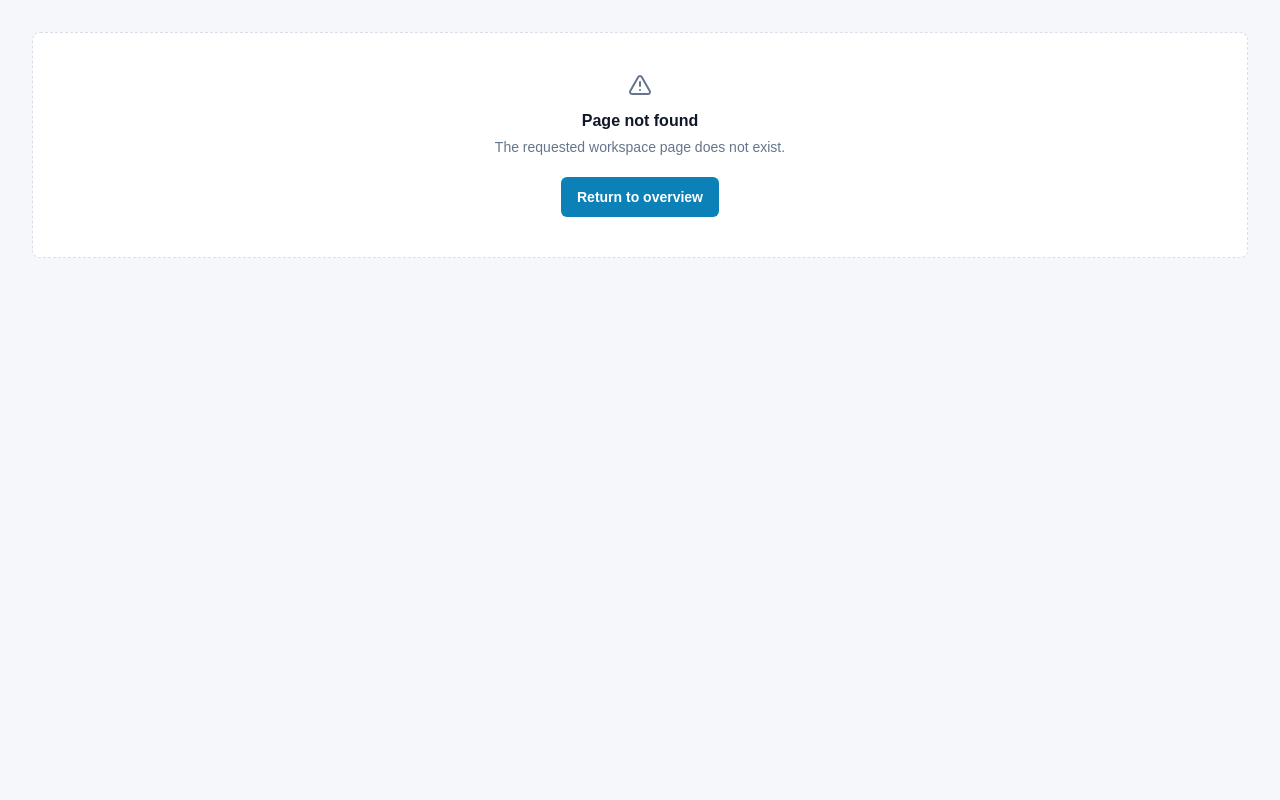
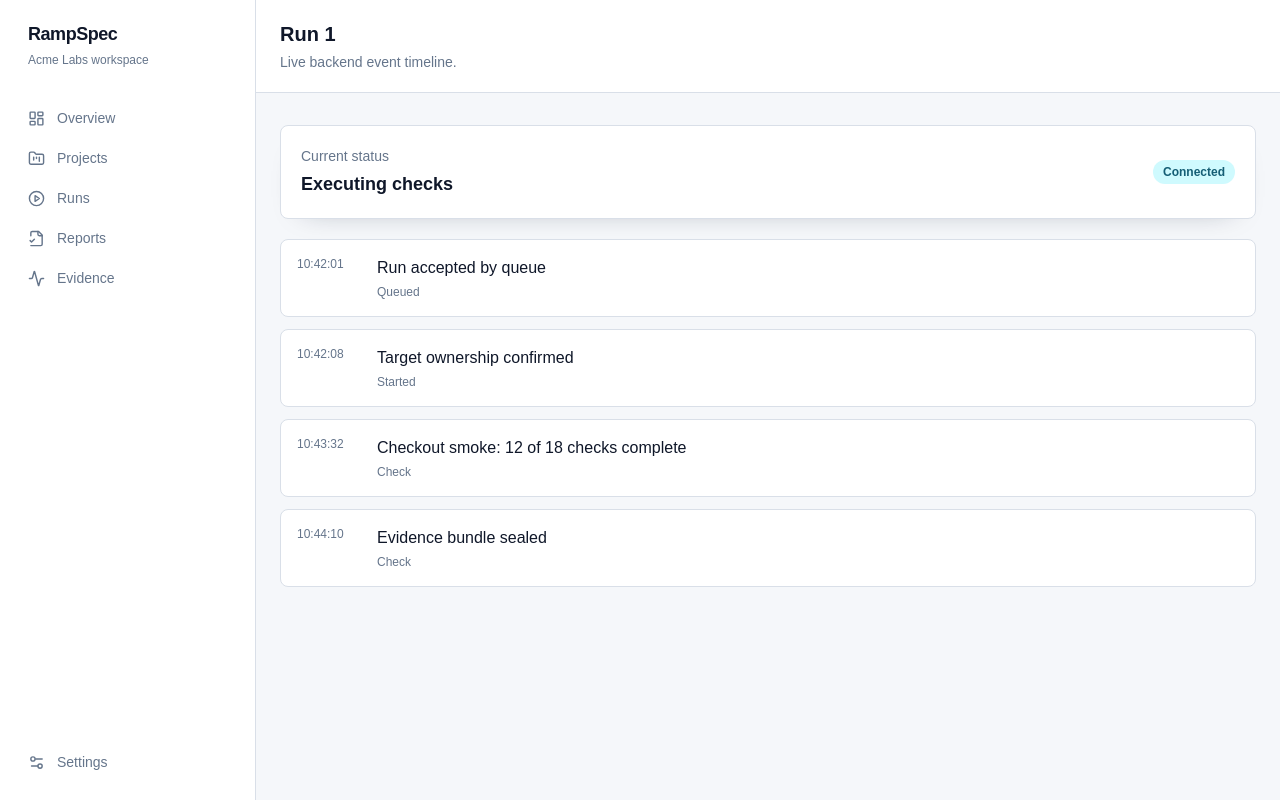
Before and after one commit to ramspec-labs/rampspec-frontend, a Next.js app: page /runs/1 in a window 1280 px wide. Before the commit this address had no page. Built offline with nearby package versions, Linux system fonts and the light colour scheme.

Commit message:
Build live run timeline

```diff
--- /dev/null
+++ b/src/app/runs/[runId]/page.tsx
@@ -0,0 +1,4 @@
+import { AppShell } from "@/components/app-shell";
+import { StatusBadge } from "@/components/ui/status-badge";
+const events = [{ type: "queued", message: "Run accepted by queue", at: "10:42:01" }, { type: "started", message: "Target ownership confirmed", at: "10:42:08" }, { type: "check", message: "Checkout smoke: 12 of 18 checks complete", at: "10:43:32" }, { type: "check", message: "Evidence bundle sealed", at: "10:44:10" }];
+export default async function RunPage({ params }: { params: Promise<{ runId: string }> }) { const { runId } = await params; return <AppShell title={`Run ${runId}`} description="Live backend event timeline."><div className="mb-5 flex items-center justify-between rounded-lg border border-line bg-surface p-5 shadow-panel"><div><p className="text-sm text-muted">Current status</p><p className="mt-1 text-lg font-bold">Executing checks</p></div><StatusBadge status="info">Connected</StatusBadge></div><ol className="space-y-3">{events.map((event) => <li key={event.at} className="flex gap-4 rounded-lg border border-line bg-surface p-4"><time className="w-16 shrink-0 text-xs text-muted">{event.at}</time><div><p className="font-medium">{event.message}</p><p className="mt-1 text-xs capitalize text-muted">{event.type}</p></div></li>)}</ol></AppShell>; }
```
